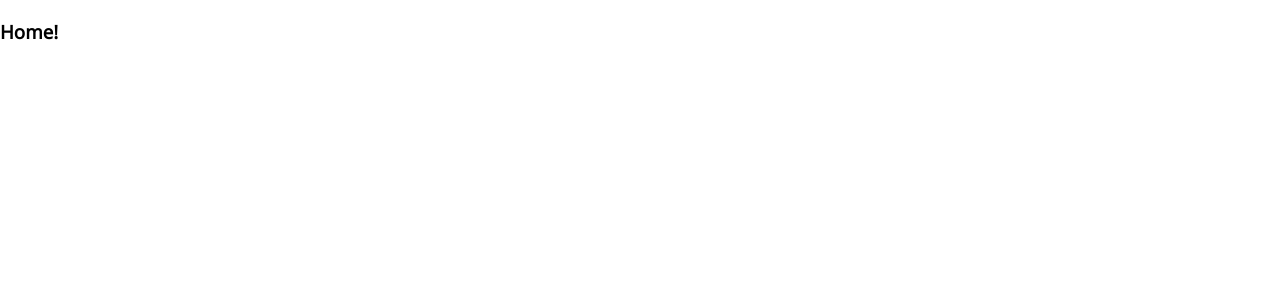
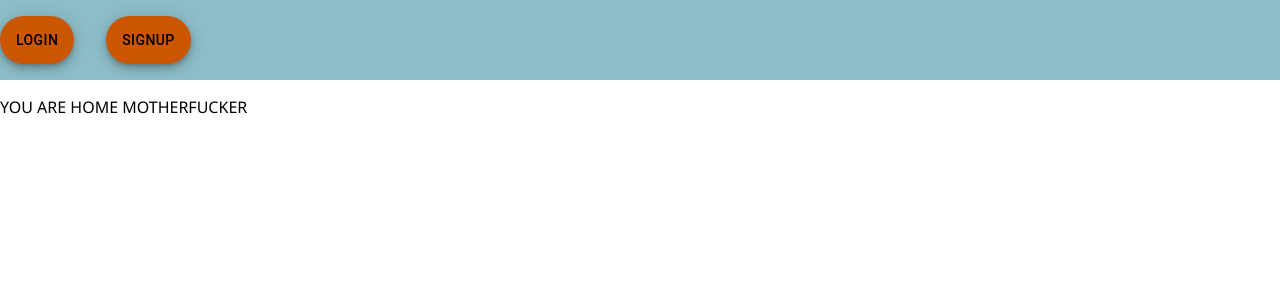
Before and after one commit to rahulb517/461l-proj, a React (Create React App) app in the folder frontend/frontend/: page / in a window 1280 px wide. Shown: the top 300 px of the page. Built offline with nearby package versions, Linux system fonts and the light colour scheme.

Commit message:
homepage and redirects

```diff
--- a/frontend/frontend/src/App.js
+++ b/frontend/frontend/src/App.js
@@ -10,7 +10,7 @@ import Dashboard from './components/Dashboard';
 import Logout from './components/Logout'
 import PrivateRoute from './components/PrivateRoute'
 import { AuthProvider } from './AuthContext';
-import { BrowserRouter, Route, Switch} from 'react-router-dom';
+import { BrowserRouter, Route, Switch, Redirect} from 'react-router-dom';
 import React from 'react';
 import './App.css';
 
@@ -31,27 +31,34 @@ function App() {
 					<Route path="/login">
 						<Login />
 					</Route>
-					<React.Fragment>
-						<Sidebar />
+					{/* <React.Fragment> */}
+						{/* <Sidebar /> */}
 						<PrivateRoute path="/dashboard">
+							<Sidebar />
 							<Dashboard />
 						</PrivateRoute>
 						<PrivateRoute path="/home">
+							<Sidebar />
 							<Dashboard />
 						</PrivateRoute>
 						<PrivateRoute path="/datasets">
+							<Sidebar />
 							<Datasets />
 						</PrivateRoute>
 						<PrivateRoute path="/projects">
+							<Sidebar />
 							<Projects />
 						</PrivateRoute>
 						<PrivateRoute path="/resources">
+							<Sidebar />
 							<Resources />
 						</PrivateRoute>
 						<PrivateRoute path="/logout">
+							<Sidebar />
 							<Logout />
 						</PrivateRoute>
-					</React.Fragment>
+					{/* </React.Fragment> */}
+					<Redirect to="/"/>
 					</Switch>
 				</BrowserRouter>
 			</div>
--- a/frontend/frontend/src/components/Home.js
+++ b/frontend/frontend/src/components/Home.js
@@ -1,6 +1,60 @@
+import React from 'react';
+import { AuthContext } from '../AuthContext';
+import { Stack, Fab} from '@mui/material';
+import { useHistory } from 'react-router-dom';
+import '../styles/Home.css';
+import { red } from '@mui/material/colors';
+
+
+
 function Home() {
+	const [user, dispatch] = React.useContext(AuthContext)
+	const history = useHistory();
+
+	function handleLoginClick(){
+		history.push('/login')
+	}
+
+	function handleSignupClick(){
+		history.push('/signup')
+	}
+
 	return (
-		<h3>Home!</h3>
+		<div className='Home'>
+			<div className='homebar'>
+				<Stack direction="row" spacing={4}>
+					<Fab
+					  className="item"
+					  variant="extended"
+					  sx={{
+						  bgcolor: '#CC5500',
+						  '&:hover':{
+							bgcolor: '#F79B59',
+						  }
+						}}
+					  color="inherit"
+					  onClick={handleLoginClick}>
+        				Login
+      				</Fab>
+					  <Fab
+					  className="item"
+					  variant="extended"
+					  sx={{
+						  bgcolor: '#CC5500',
+						  '&:hover':{
+							bgcolor: '#F79B59',
+						  }
+						}}
+					  color="inherit"
+					  onClick={handleSignupClick}>
+        				Signup
+      				</Fab>
+				</Stack>
+			</div>
+			<div className='Info'>
+				<p>YOU ARE HOME MOTHERFUCKER</p>
+			</div>
+		</div>
 	)
 }
 export default Home;
--- /dev/null
+++ b/frontend/frontend/src/styles/Home.css
@@ -0,0 +1,7 @@
+.homebar {
+	background-color: #8DBDC7;
+	height: 80px;
+	display: flex;
+	justify-content: flex-start;
+	align-items: center;
+}
```
Also changed, not shown: 1 other file (tests, documents, lock files or other folders).
